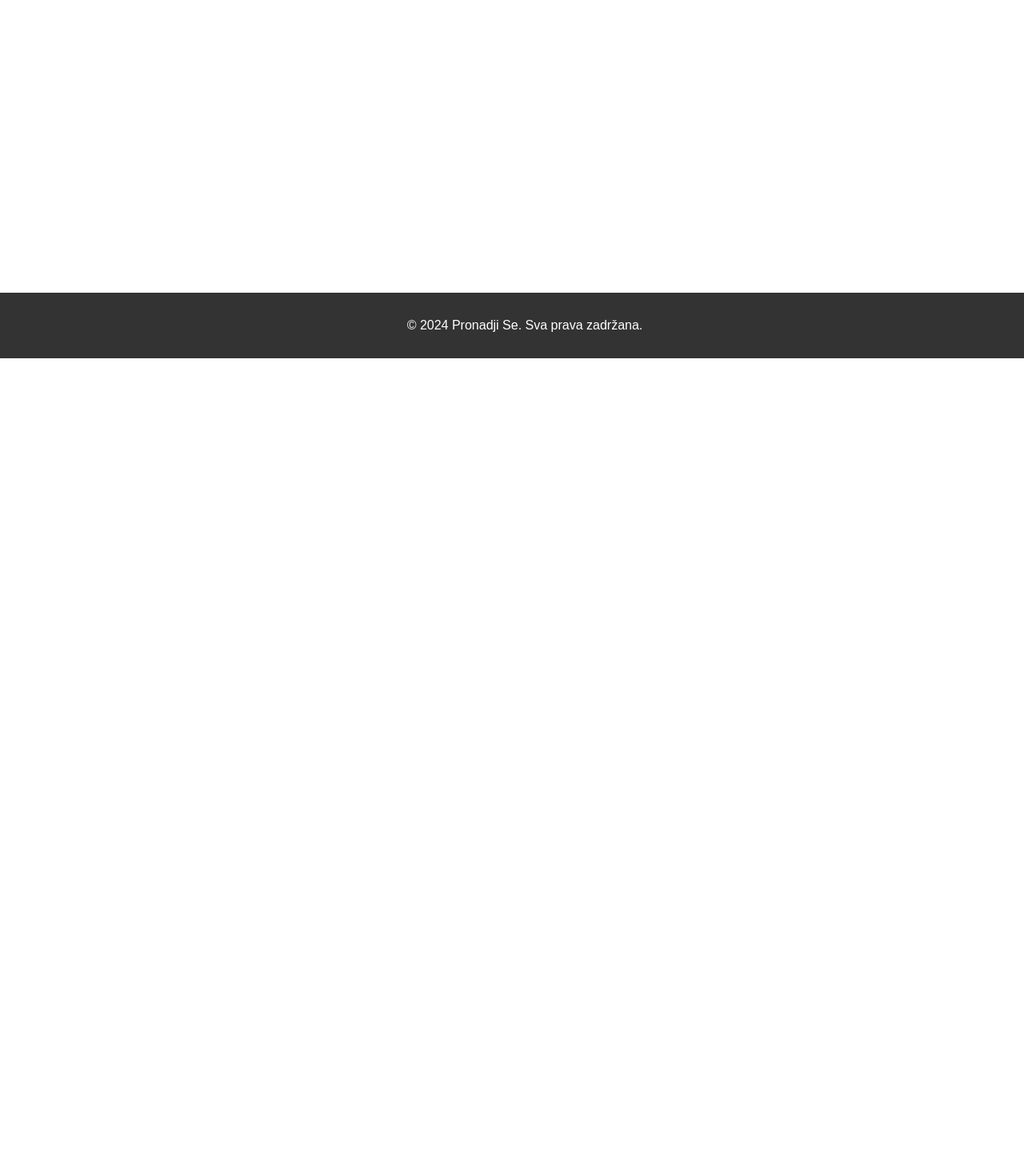
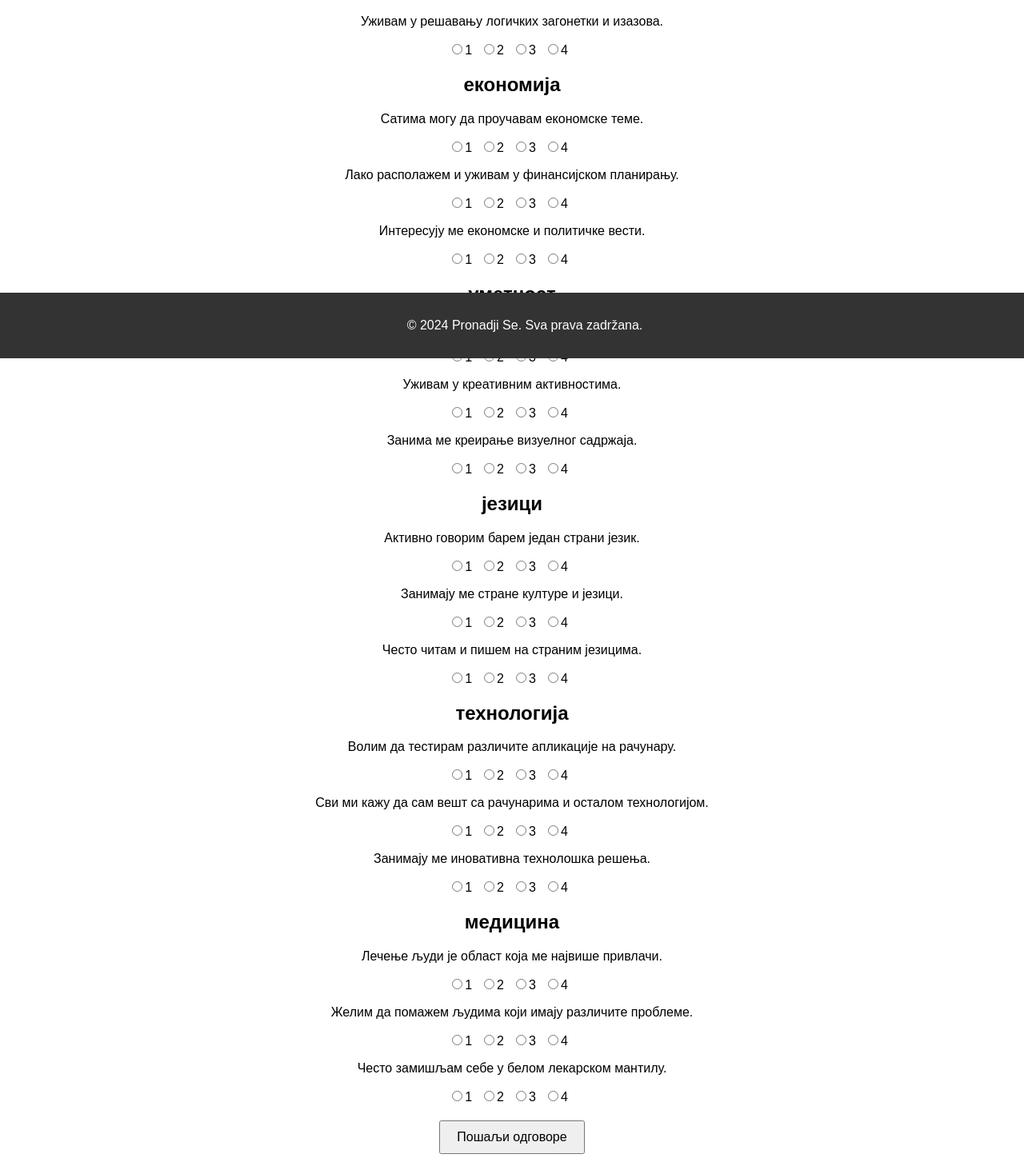
Before and after one commit to Supic01/pronadji_se, a React (Create React App) app: page /test in a window 1280 px wide. Shown: the part 352-1815 px from the top of the page at 80% size. Before the commit the page ends 800 px from the top, so only its background shows below. Built offline with nearby package versions, Linux system fonts and the light colour scheme.

Commit message:
Dodat test

```diff
--- a/src/pages/Test.js
+++ b/src/pages/Test.js
@@ -1,9 +1,97 @@
-import React from 'react';
+import React, { useState } from "react";
+
+const categories = {
+  matematika: [
+    "Интересантно ми је на часу математике.",
+    "Брзо се сналазим са сложеним бројевима.",
+    "Уживам у решавању логичких загонетки и изазова."
+  ],
+  економија: [
+    "Сатима могу да проучавам економске теме.",
+    "Лако располажем и уживам у финансијском планирању.",
+    "Интересују ме економске и политичке вести."
+  ],
+  уметност: [
+    "Креативне ствари које видим око себе често умеју да ме инспиришу.",
+    "Уживам у креативним активностима.",
+    "Занима ме креирање визуелног садржаја."
+  ],
+  језици: [
+    "Активно говорим барем један страни језик.",
+    "Занимају ме стране културе и језици.",
+    "Често читам и пишем на страним језицима."
+  ],
+  технологија: [
+    "Волим да тестирам различите апликације на рачунару.",
+    "Сви ми кажу да сам вешт са рачунарима и осталом технологијом.",
+    "Занимају ме иновативна технолошка решења."
+  ],
+  медицина: [
+    "Лечење људи је област која ме највише привлачи.",
+    "Желим да помажем људима који имају различите проблеме.",
+    "Често замишљам себе у белом лекарском мантилу."
+  ]
+};
 
 const Test = () => {
+  const [responses, setResponses] = useState({});
+
+  const handleResponseChange = (category, index, value) => {
+    setResponses((prev) => {
+      const newResponses = { ...prev };
+      if (!newResponses[category]) {
+        newResponses[category] = [];
+      }
+      newResponses[category][index] = parseInt(value);
+      return newResponses;
+    });
+  };
+
+  const calculateConclusions = () => {
+    const conclusions = {};
+    for (const category in responses) {
+      const scores = responses[category];
+      const average = scores.reduce((a, b) => a + b, 0) / scores.length;
+      conclusions[category] = average.toFixed(2);
+    }
+    return conclusions;
+  };
+
+  const handleSubmit = () => {
+    const conclusions = calculateConclusions();
+    console.log("Резултати:", conclusions);
+    alert("Резултати су приказани у конзоли!");
+  };
+
   return (
-    <div>
-      <h1>Test</h1>
+    <div style={{ padding: "20px", fontFamily: "Arial" }}>
+      <h1>Анкета: Процените своја интересовања</h1>
+      {Object.entries(categories).map(([category, questions], catIndex) => (
+        <div key={catIndex} style={{ marginBottom: "20px" }}>
+          <h2>{category}</h2>
+          {questions.map((question, index) => (
+            <div key={index}>
+              <p>{question}</p>
+              {[1, 2, 3, 4].map((value) => (
+                <label key={value} style={{ marginRight: "10px" }}>
+                  <input
+                    type="radio"
+                    name={`${category}-${index}`}
+                    value={value}
+                    onChange={(e) =>
+                      handleResponseChange(category, index, e.target.value)
+                    }
+                  />
+                  {value}
+                </label>
+              ))}
+            </div>
+          ))}
+        </div>
+      ))}
+      <button onClick={handleSubmit} style={{ padding: "10px 20px", fontSize: "16px" }}>
+        Пошаљи одговоре
+      </button>
     </div>
   );
 };
```
